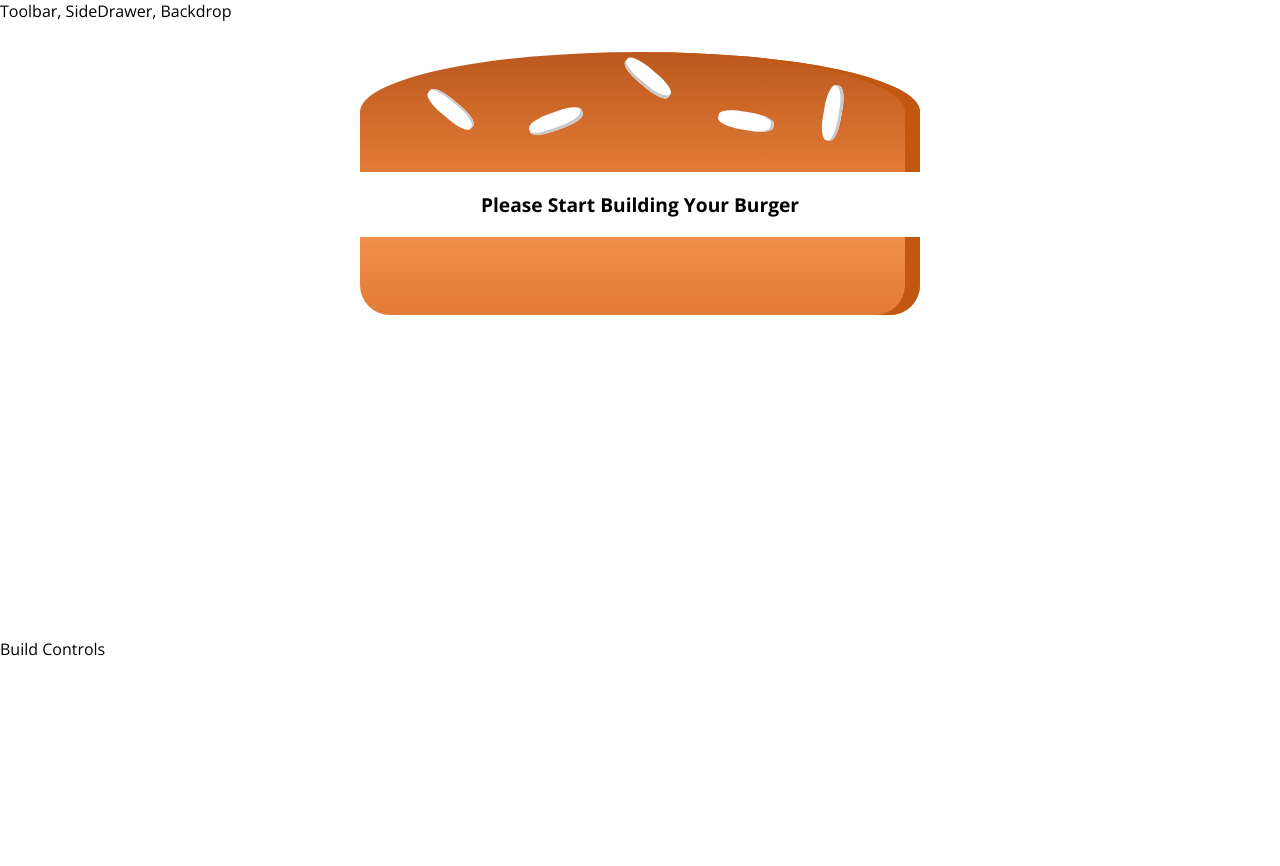
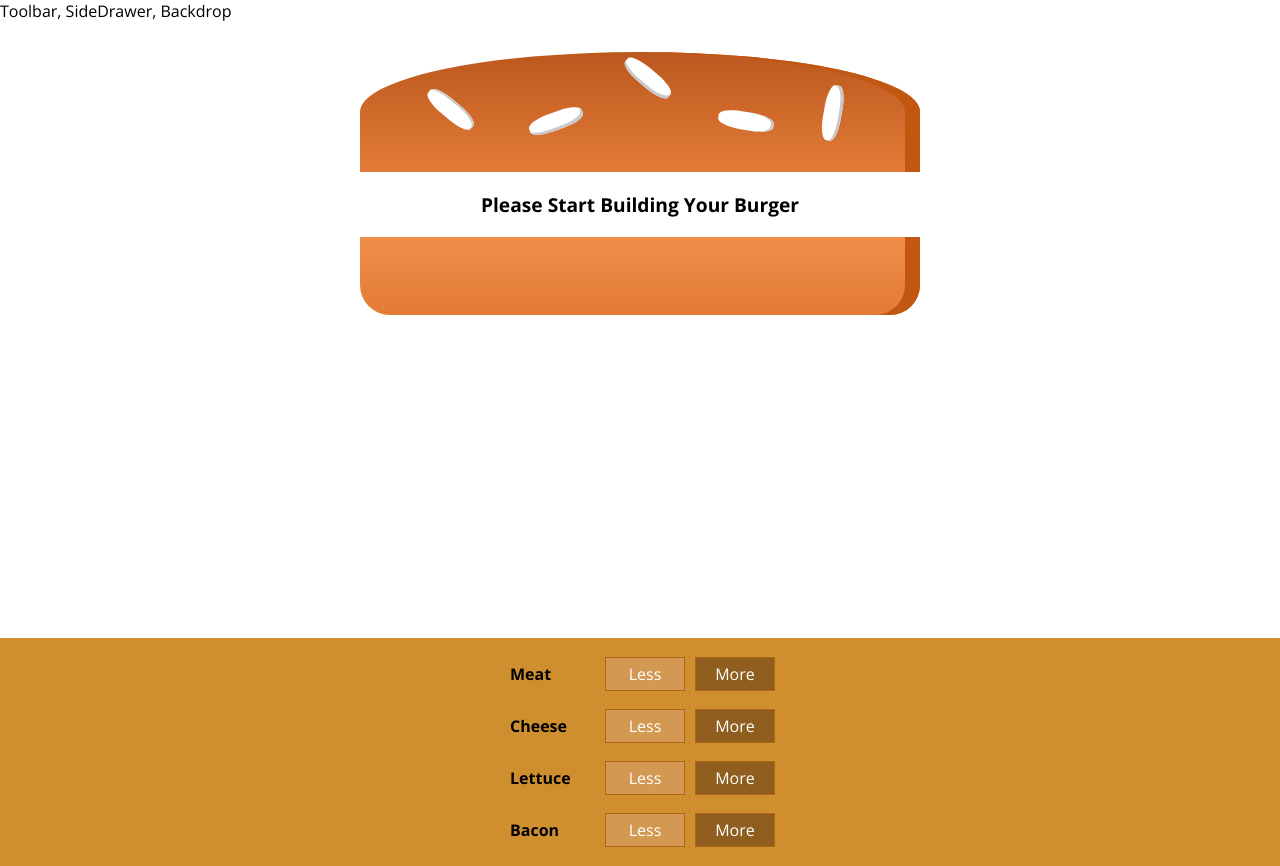
Before and after one commit to snkoski/burger_builder, a React app: page / in a window 1280 px wide. Before the commit the page ends 800 px from the top, so only its background shows below. Built offline with nearby package versions, Linux system fonts and the light colour scheme.

Commit message:
Make addIngredient function and connect to More button. Add totalPrice to burger state

```diff
--- /dev/null
+++ b/src/components/Burger/BuildControls/BuildControl/BuildControl.js
@@ -0,0 +1,13 @@
+import React from 'react';
+
+import classes from './BuildControl.module.css';
+
+const buildControl = (props) => (
+  <div className={classes.BuildControl}>
+    <div className={classes.Label}>{props.label}</div>
+    <button className={classes.Less}>Less</button>
+    <button className={classes.More} onClick={() => props.ingredientAdded()}>More</button>
+  </div>
+)
+
+export default buildControl;
--- /dev/null
+++ b/src/components/Burger/BuildControls/BuildControl/BuildControl.module.css
@@ -0,0 +1,57 @@
+.BuildControl {
+    display: flex;
+    justify-content: space-between;
+    align-items: center;
+    margin: 5px 0;
+}
+
+.BuildControl button {
+    display: block;
+    font: inherit;
+    padding: 5px;
+    margin: 0 5px;
+    width: 80px;
+    border: 1px solid #AA6817;
+    cursor: pointer;
+    outline: none;
+}
+
+
+.BuildControl button:disabled {
+    background-color: #AC9980;
+    border: 1px solid #7E7365;
+    color: #ccc;
+    cursor: default;
+}
+
+.BuildControl button:hover:disabled {
+    background-color: #AC9980;
+    color: #ccc;
+    cursor: not-allowed;
+}
+
+.Label {
+    padding: 10px;
+    font-weight: bold;
+    width: 80px;
+}
+
+.BuildControl .Less {
+    background-color: #D39952;
+    color: white;
+}
+
+.BuildControl .More {
+    background-color: #8F5E1E;
+    color: white;
+}
+
+.BuildControl .Less:hover, .BuildControl .Less:active {
+    background-color: #DAA972;
+    color: white;
+}
+
+.BuildControl .More:hover,.BuildControl .More:active {
+    background-color: #99703F;
+    color: white;
+}
--- /dev/null
+++ b/src/components/Burger/BuildControls/BuildControls.js
@@ -0,0 +1,24 @@
+import React from 'react';
+
+import classes from './BuildControls.module.css';
+import BuildControl from './BuildControl/BuildControl';
+
+const controls = [
+  {label: 'Meat', type: 'meat'},
+  {label: 'Cheese', type: 'cheese'},
+  {label: 'Lettuce', type: 'lettuce'},
+  {label: 'Bacon', type: 'bacon'},
+];
+
+const buildControls = (props) => (
+  <div className={classes.BuildControls}>
+    {controls.map((control) => {
+      return <BuildControl
+        key={control.label}
+        label={control.label}
+        ingredientAdded={() => props.ingredientAdded(control.type)}/>
+    })}
+  </div>
+);
+
+export default buildControls;
--- /dev/null
+++ b/src/components/Burger/BuildControls/BuildControls.module.css
@@ -0,0 +1,10 @@
+.BuildControls {
+  width: 100%;
+  background-color: #CF8F2E;
+  display: flex;
+  flex-flow: column;
+  align-items: center;
+  box-shadow: 0 2px 1px #CCCCCC;
+  margin: auto;
+  padding: 10px 0;
+}
--- a/src/containers/BurgerBuilder/BurgerBuilder.js
+++ b/src/containers/BurgerBuilder/BurgerBuilder.js
@@ -2,6 +2,14 @@
 
 import Aux from '../../hoc/Aux';
 import Burger from '../../components/Burger/Burger';
+import BuildControls from '../../components/Burger/BuildControls/BuildControls';
+
+const INGREDIENT_PRICES = {
+  meat: 1.3,
+  cheese: 0.4,
+  lettuce: 0.5,
+  bacon: 0.7
+}
 
 class BurgerBuilder extends Component {
   state = {
@@ -10,14 +18,30 @@
       bacon: 0,
       cheese: 0,
       meat: 0,
-    }
+    },
+    totalPrice: 4
   }
+
+  addIngredientHandler = (type) => {
+    const oldCount = this.state.ingredients[type];
+    const updatedCount = oldCount + 1;
+    const updatedIngredients = {
+      ...this.state.ingredients
+    };
+    updatedIngredients[type] = updatedCount;
+    const priceAddition = INGREDIENT_PRICES[type];
+    const oldPrice = this.state.totalPrice;
+    const newPrice = oldPrice + priceAddition;
+    this.setState({ ingredients: updatedIngredients, totalPrice: newPrice })
+  }
+
+  removeIngredientHandler
 
   render() {
     return (
     <Aux>
       <Burger ingredients={this.state.ingredients}/>
-      <div>Build Controls</div>
+      <BuildControls ingredientAdded={this.addIngredientHandler}/>
     </Aux>
     )
   }
```
